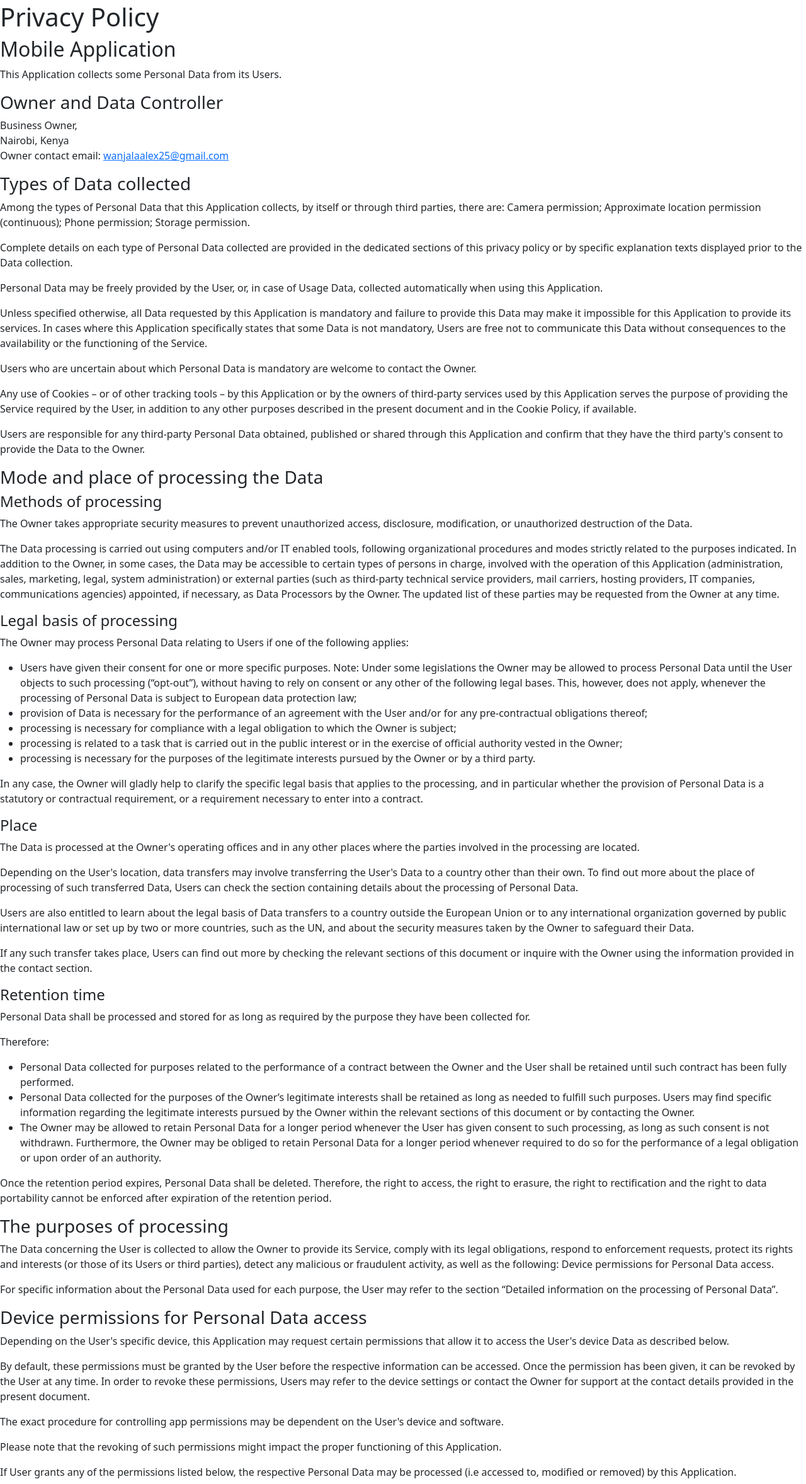
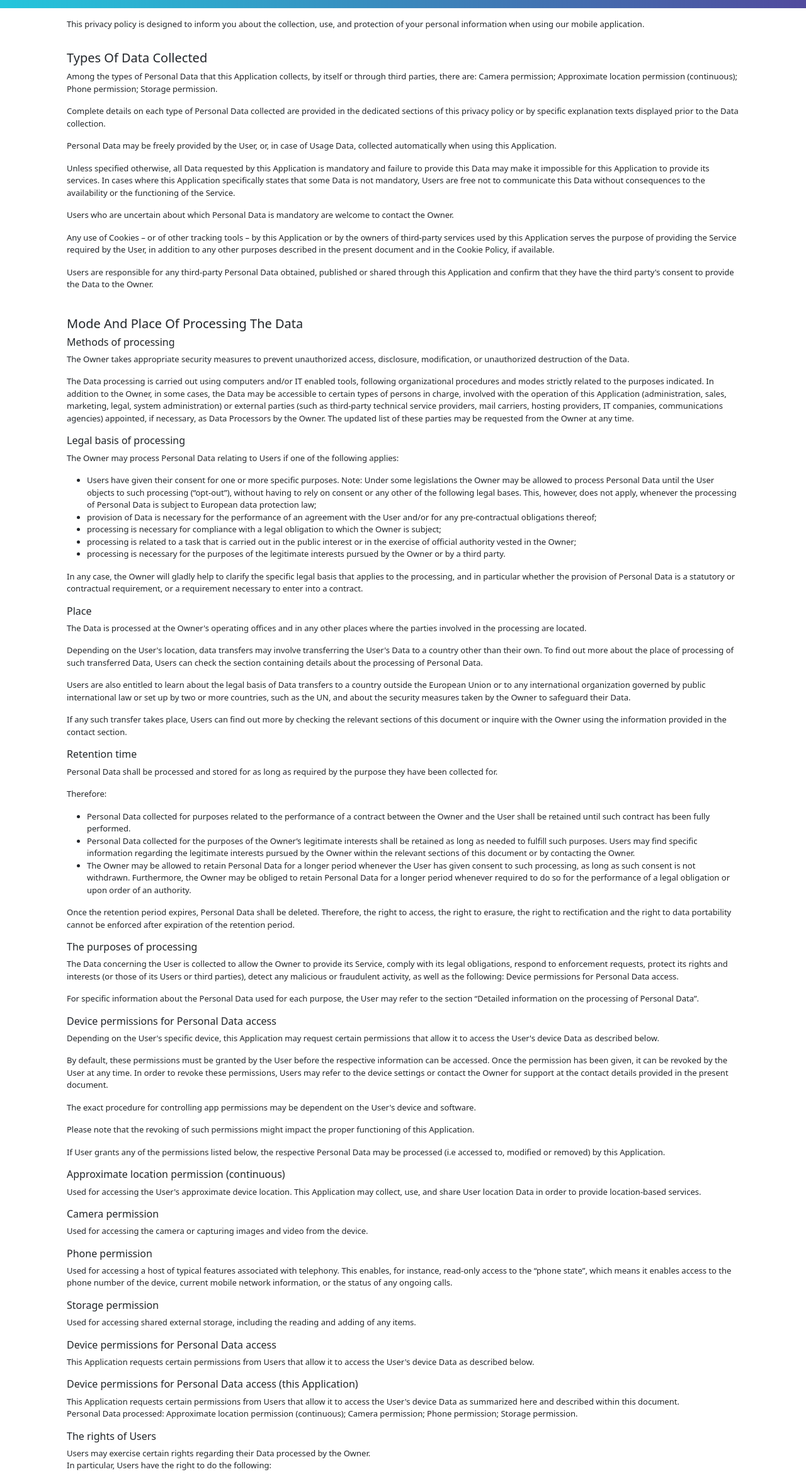
Before and after one commit to OzzayNetwork/levetot-web, a plain HTML site: page privacy.html in a window 1280 px wide. Shown: the part 120-2476 px from the top of the page at 63% size. Drawn offline with nearby package versions, Linux system fonts and the light colour scheme.

Commit message:
kelvin: the proDvacy policy

```diff
--- a/css/privacy.css
+++ b/css/privacy.css
@@ -0,0 +1,8 @@
+.top-bunner{
+    color: white;
+    background-image: linear-gradient(to right, #24C6DC , #514A9D);
+}
+body{
+
+    font-size: 13px;
+}
--- a/privacy.html
+++ b/privacy.html
@@ -1,112 +1,223 @@
 <!DOCTYPE html>
 <html lang="en">
-    <link href="https://cdn.jsdelivr.net/npm/bootstrap@5.3.2/dist/css/bootstrap.min.css" rel="stylesheet" integrity="sha384-T3c6CoIi6uLrA9TneNEoa7RxnatzjcDSCmG1MXxSR1GAsXEV/Dwwykc2MPK8M2HN" crossorigin="anonymous">
+<link href="https://cdn.jsdelivr.net/npm/bootstrap@5.3.2/dist/css/bootstrap.min.css" rel="stylesheet"
+    integrity="sha384-T3c6CoIi6uLrA9TneNEoa7RxnatzjcDSCmG1MXxSR1GAsXEV/Dwwykc2MPK8M2HN" crossorigin="anonymous">
+<link rel="stylesheet" href="/css/privacy.css" media="screen">
+
 <head>
     <meta charset="UTF-8">
-    <title>Homabay Privacy Policy</title>
+    <title>Revenue collection system Privacy policy</title>
 
 </head>
+
 <body>
 
     <div class="fluid-container container-fluid">
         <div class="row">
-             <div class="col-12 top-bunner">
+            <div class="col-12 top-bunner mb-3">
                 <div class="d-flex justify-content-center align-items-center p-5">
-                    <h6>Privacy Policy</h6>
-                </div>
-             </div>
+                    <h4>Privacy Policy</h4>
                 </div>
             </div>
 
-<h1>Privacy Policy</h1>
-<h2>Mobile Application</h2>
-<p>This Application collects some Personal Data from its Users.</p>
 
-<h3>Owner and Data Controller</h3>
-<p>Business Owner,<br>
-    Nairobi, Kenya<br>
-    Owner contact email: <a href="mailto:wanjalaalex25@gmail.com">wanjalaalex25@gmail.com</a></p>
+        </div>
+    </div>
 
-<h3>Types of Data collected</h3>
-<p>Among the types of Personal Data that this Application collects, by itself or through third parties, there are: Camera permission; Approximate location permission (continuous); Phone permission; Storage permission.</p>
-<p>Complete details on each type of Personal Data collected are provided in the dedicated sections of this privacy policy or by specific explanation texts displayed prior to the Data collection.</p>
-<p>Personal Data may be freely provided by the User, or, in case of Usage Data, collected automatically when using this Application.</p>
-<p>Unless specified otherwise, all Data requested by this Application is mandatory and failure to provide this Data may make it impossible for this Application to provide its services. In cases where this Application specifically states that some Data is not mandatory, Users are free not to communicate this Data without consequences to the availability or the functioning of the Service.</p>
-<p>Users who are uncertain about which Personal Data is mandatory are welcome to contact the Owner.</p>
-<p>Any use of Cookies – or of other tracking tools – by this Application or by the owners of third-party services used by this Application serves the purpose of providing the Service required by the User, in addition to any other purposes described in the present document and in the Cookie Policy, if available.</p>
-<p>Users are responsible for any third-party Personal Data obtained, published or shared through this Application and confirm that they have the third party's consent to provide the Data to the Owner.</p>
+    <div class="container">
+        <div class="col-12 px-4">
+            <div class="row">
+                <div class="col-12 mb-3">
+                    <p>
+                        This privacy policy is designed to inform you about the collection, use, and protection of your personal information when using our mobile application.
+                    </p>
+                </div>
 
-<h3>Mode and place of processing the Data</h3>
-<h4>Methods of processing</h4>
-<p>The Owner takes appropriate security measures to prevent unauthorized access, disclosure, modification, or unauthorized destruction of the Data.</p>
-<p>The Data processing is carried out using computers and/or IT enabled tools, following organizational procedures and modes strictly related to the purposes indicated. In addition to the Owner, in some cases, the Data may be accessible to certain types of persons in charge, involved with the operation of this Application (administration, sales, marketing, legal, system administration) or external parties (such as third-party technical service providers, mail carriers, hosting providers, IT companies, communications agencies) appointed, if necessary, as Data Processors by the Owner. The updated list of these parties may be requested from the Owner at any time.</p>
+                <div class="col-12">
+                    <h5 class="text-capitalize">Types of Data collected</h5>
+                    <p>Among the types of Personal Data that this Application collects, by itself or through third
+                        parties, there are: Camera permission; Approximate location permission (continuous); Phone
+                        permission; Storage permission.</p>
+                    <p>Complete details on each type of Personal Data collected are provided in the dedicated sections
+                        of this privacy policy or by specific explanation texts displayed prior to the Data collection.
+                    </p>
+                    <p>Personal Data may be freely provided by the User, or, in case of Usage Data, collected
+                        automatically when using this Application.</p>
+                    <p>Unless specified otherwise, all Data requested by this Application is mandatory and failure to
+                        provide this Data may make it impossible for this Application to provide its services. In cases
+                        where this Application specifically states that some Data is not mandatory, Users are free not
+                        to communicate this Data without consequences to the availability or the functioning of the
+                        Service.</p>
+                    <p>Users who are uncertain about which Personal Data is mandatory are welcome to contact the Owner.
+                    </p>
+                    <p>Any use of Cookies – or of other tracking tools – by this Application or by the owners of
+                        third-party services used by this Application serves the purpose of providing the Service
+                        required by the User, in addition to any other purposes described in the present document and in
+                        the Cookie Policy, if available.</p>
+                    <p>Users are responsible for any third-party Personal Data obtained, published or shared through
+                        this Application and confirm that they have the third party's consent to provide the Data to the
+                        Owner.</p>
+                </div>
 
-<h4>Legal basis of processing</h4>
+                <div class="col-12 mt-4">
+                    <h5 class="text-capitalize">Mode and place of processing the Data</h5>
+                    <h6>Methods of processing</h6>
+                    <p>The Owner takes appropriate security measures to prevent unauthorized access, disclosure,
+                        modification, or unauthorized destruction of the Data.</p>
+                    <p>The Data processing is carried out using computers and/or IT enabled tools, following
+                        organizational procedures and modes strictly related to the purposes indicated. In addition to
+                        the Owner, in some cases, the Data may be accessible to certain types of persons in charge,
+                        involved with the operation of this Application (administration, sales, marketing, legal, system
+                        administration) or external parties (such as third-party technical service providers, mail
+                        carriers, hosting providers, IT companies, communications agencies) appointed, if necessary, as
+                        Data Processors by the Owner. The updated list of these parties may be requested from the Owner
+                        at any time.</p>
+                </div>
+
+                <div class="col-12">
+                    <h6>Legal basis of processing</h6>
                     <p>The Owner may process Personal Data relating to Users if one of the following applies:</p>
                     <ul>
-    <li>Users have given their consent for one or more specific purposes. Note: Under some legislations the Owner may be allowed to process Personal Data until the User objects to such processing (“opt-out”), without having to rely on consent or any other of the following legal bases. This, however, does not apply, whenever the processing of Personal Data is subject to European data protection law;</li>
-    <li>provision of Data is necessary for the performance of an agreement with the User and/or for any pre-contractual obligations thereof;</li>
-    <li>processing is necessary for compliance with a legal obligation to which the Owner is subject;</li>
-    <li>processing is related to a task that is carried out in the public interest or in the exercise of official authority vested in the Owner;</li>
-    <li>processing is necessary for the purposes of the legitimate interests pursued by the Owner or by a third party.</li>
+                        <li>Users have given their consent for one or more specific purposes. Note: Under some
+                            legislations the Owner may be allowed to process Personal Data until the User objects to
+                            such processing (“opt-out”), without having to rely on consent or any other of the following
+                            legal bases. This, however, does not apply, whenever the processing of Personal Data is
+                            subject to European data protection law;</li>
+                        <li>provision of Data is necessary for the performance of an agreement with the User and/or for
+                            any pre-contractual obligations thereof;</li>
+                        <li>processing is necessary for compliance with a legal obligation to which the Owner is
+                            subject;</li>
+                        <li>processing is related to a task that is carried out in the public interest or in the
+                            exercise of official authority vested in the Owner;</li>
+                        <li>processing is necessary for the purposes of the legitimate interests pursued by the Owner or
+                            by a third party.</li>
                     </ul>
-<p>In any case, the Owner will gladly help to clarify the specific legal basis that applies to the processing, and in particular whether the provision of Personal Data is a statutory or contractual requirement, or a requirement necessary to enter into a contract.</p>
+                    <p>In any case, the Owner will gladly help to clarify the specific legal basis that applies to the
+                        processing, and in particular whether the provision of Personal Data is a statutory or
+                        contractual requirement, or a requirement necessary to enter into a contract.</p>
 
-<h4>Place</h4>
-<p>The Data is processed at the Owner's operating offices and in any other places where the parties involved in the processing are located.</p>
+                </div>
 
-<p>Depending on the User's location, data transfers may involve transferring the User's Data to a country other than their own. To find out more about the place of processing of such transferred Data, Users can check the section containing details about the processing of Personal Data.</p>
-<p>Users are also entitled to learn about the legal basis of Data transfers to a country outside the European Union or to any international organization governed by public international law or set up by two or more countries, such as the UN, and about the security measures taken by the Owner to safeguard their Data.</p>
+                <div class="col-12">
+                    <h6>Place</h6>
+                    <p>The Data is processed at the Owner's operating offices and in any other places where the parties
+                        involved in the processing are located.</p>
 
-<p>If any such transfer takes place, Users can find out more by checking the relevant sections of this document or inquire with the Owner using the information provided in the contact section.</p>
+                    <p>Depending on the User's location, data transfers may involve transferring the User's Data to a
+                        country other than their own. To find out more about the place of processing of such transferred
+                        Data, Users can check the section containing details about the processing of Personal Data.</p>
+                    <p>Users are also entitled to learn about the legal basis of Data transfers to a country outside the
+                        European Union or to any international organization governed by public international law or set
+                        up by two or more countries, such as the UN, and about the security measures taken by the Owner
+                        to safeguard their Data.</p>
 
-<h4>Retention time</h4>
-<p>Personal Data shall be processed and stored for as long as required by the purpose they have been collected for.</p>
+                    <p>If any such transfer takes place, Users can find out more by checking the relevant sections of
+                        this document or inquire with the Owner using the information provided in the contact section.
+                    </p>
+
+                </div>
+
+                <div class="col-12">
+                    <h6>Retention time</h6>
+                    <p>Personal Data shall be processed and stored for as long as required by the purpose they have been
+                        collected for.</p>
                     <p>Therefore:</p>
                     <ul>
-    <li>Personal Data collected for purposes related to the performance of a contract between the Owner and the User shall be retained until such contract has been fully performed.</li>
-    <li>Personal Data collected for the purposes of the Owner’s legitimate interests shall be retained as long as needed to fulfill such purposes. Users may find specific information regarding the legitimate interests pursued by the Owner within the relevant sections of this document or by contacting the Owner.</li>
-    <li>The Owner may be allowed to retain Personal Data for a longer period whenever the User has given consent to such processing, as long as such consent is not withdrawn. Furthermore, the Owner may be obliged to retain Personal Data for a longer period whenever required to do so for the performance of a legal obligation or upon order of an authority.</li>
+                        <li>Personal Data collected for purposes related to the performance of a contract between the
+                            Owner and the User shall be retained until such contract has been fully performed.</li>
+                        <li>Personal Data collected for the purposes of the Owner’s legitimate interests shall be
+                            retained as long as needed to fulfill such purposes. Users may find specific information
+                            regarding the legitimate interests pursued by the Owner within the relevant sections of this
+                            document or by contacting the Owner.</li>
+                        <li>The Owner may be allowed to retain Personal Data for a longer period whenever the User has
+                            given consent to such processing, as long as such consent is not withdrawn. Furthermore, the
+                            Owner may be obliged to retain Personal Data for a longer period whenever required to do so
+                            for the performance of a legal obligation or upon order of an authority.</li>
                     </ul>
-<p>Once the retention period expires, Personal Data shall be deleted. Therefore, the right to access, the right to erasure, the right to rectification and the right to data portability cannot be enforced after expiration of the retention period.</p>
+                    <p>Once the retention period expires, Personal Data shall be deleted. Therefore, the right to
+                        access, the right to erasure, the right to rectification and the right to data portability
+                        cannot be enforced after expiration of the retention period.</p>
 
-<h3>The purposes of processing</h3>
-<p>The Data concerning the User is collected to allow the Owner to provide its Service, comply with its legal obligations, respond to enforcement requests, protect its rights and interests (or those of its Users or third parties), detect any malicious or fraudulent activity, as well as the following: Device permissions for Personal Data access.</p>
-<p>For specific information about the Personal Data used for each purpose, the User may refer to the section “Detailed information on the processing of Personal Data”.</p>
+                </div>
 
-<h3>Device permissions for Personal Data access</h3>
-<p>Depending on the User's specific device, this Application may request certain permissions that allow it to access the User's device Data as described below.</p>
-<p>By default, these permissions must be granted by the User before the respective information can be accessed. Once the permission has been given, it can be revoked by the User at any time. In order to revoke these permissions, Users may refer to the device settings or contact the Owner for support at the contact details provided in the present document.</p>
-<p>The exact procedure for controlling app permissions may be dependent on the User's device and software.</p>
-<p>Please note that the revoking of such permissions might impact the proper functioning of this Application.</p>
-<p>If User grants any of the permissions listed below, the respective Personal Data may be processed (i.e accessed to, modified or removed) by this Application.</p>
+                <div class="col-12">
+                    <h6>The purposes of processing</h6>
+                    <p>The Data concerning the User is collected to allow the Owner to provide its Service, comply with
+                        its legal obligations, respond to enforcement requests, protect its rights and interests (or
+                        those of its Users or third parties), detect any malicious or fraudulent activity, as well as
+                        the following: Device permissions for Personal Data access.</p>
+                    <p>For specific information about the Personal Data used for each purpose, the User may refer to the
+                        section “Detailed information on the processing of Personal Data”.</p>
 
-<h4>Approximate location permission (continuous)</h4>
-<p>Used for accessing the User's approximate device location. This Application may collect, use, and share User location Data in order to provide location-based services.</p>
+                </div>
 
-<h4>Camera permission</h4>
+                <div class="col-12">
+                    <h6>Device permissions for Personal Data access</h6>
+                    <p>Depending on the User's specific device, this Application may request certain permissions that
+                        allow it to access the User's device Data as described below.</p>
+                    <p>By default, these permissions must be granted by the User before the respective information can
+                        be accessed. Once the permission has been given, it can be revoked by the User at any time. In
+                        order to revoke these permissions, Users may refer to the device settings or contact the Owner
+                        for support at the contact details provided in the present document.</p>
+                    <p>The exact procedure for controlling app permissions may be dependent on the User's device and
+                        software.</p>
+                    <p>Please note that the revoking of such permissions might impact the proper functioning of this
+                        Application.</p>
+                    <p>If User grants any of the permissions listed below, the respective Personal Data may be processed
+                        (i.e accessed to, modified or removed) by this Application.</p>
+
+                </div>
+
+                <div class="col-12">
+                    <h6>Approximate location permission (continuous)</h6>
+                    <p>Used for accessing the User's approximate device location. This Application may collect, use, and
+                        share User location Data in order to provide location-based services.</p>
+
+                </div>
+
+                <div class="col-12">
+                    <h6>Camera permission</h6>
                     <p>Used for accessing the camera or capturing images and video from the device.</p>
+                </div>
 
-<h4>Phone permission</h4>
-<p>Used for accessing a host of typical features associated with telephony. This enables, for instance, read-only access to the “phone state”, which means it enables access to the phone number of the device, current mobile network information, or the status of any ongoing calls.</p>
+                <div class="col-12">
+                    <h6>Phone permission</h6>
+                    <p>Used for accessing a host of typical features associated with telephony. This enables, for
+                        instance, read-only access to the “phone state”, which means it enables access to the phone
+                        number of the device, current mobile network information, or the status of any ongoing calls.
+                    </p>
 
-<h4>Storage permission</h4>
+                </div>
+
+                <div class="col-12">
+                    <h6>Storage permission</h6>
                     <p>Used for accessing shared external storage, including the reading and adding of any items.</p>
+                </div>
 
-<h3>Detailed information on the processing of Personal Data</h3>
-<p>Personal Data is collected for the following purposes and using the following services:</p>
 
-<h4>Device permissions for Personal Data access</h4>
+                <div class="col-12">
+                    <h6>Device permissions for Personal Data access</h6>
                     <p>This Application requests certain permissions from Users that allow it to access
                         the User's device Data as described below.</p>
+                </div>
 
-<h5>Device permissions for Personal Data access (this Application)</h5>
+                <div class="col-12">
+                    <h6>Device permissions for Personal Data access (this Application)</h6>
                     <p>This Application requests certain permissions from Users that allow it to access
                         the User's device Data as summarized here and described within this document.<br>
-    Personal Data processed: Approximate location permission (continuous); Camera permission; Phone permission; Storage permission.</p>
+                        Personal Data processed: Approximate location permission (continuous); Camera permission; Phone
+                        permission; Storage permission.</p>
+                </div>
 
-<h3>The rights of Users</h3>
+                <div class="col-12">
+                    <h6>The rights of Users</h6>
                     <p>Users may exercise certain rights regarding their Data processed by
                         the Owner.<br>In particular, Users have
                         the right to do
                         the following:</p>
+                </div>
+
+
+            </div>
+        </div>
+    </div>
```
Lines whose indentation alone changed are shown as unchanged.
